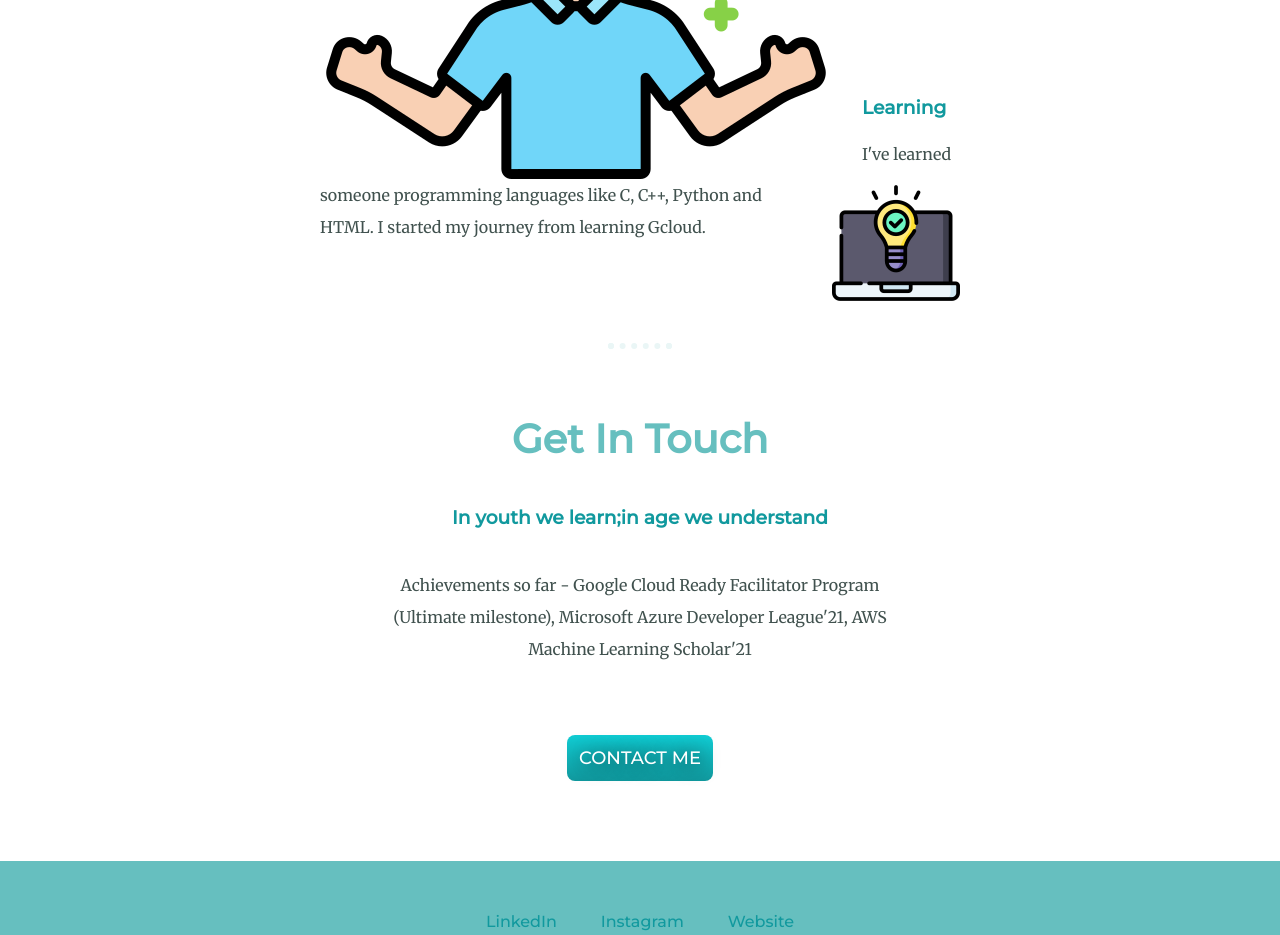
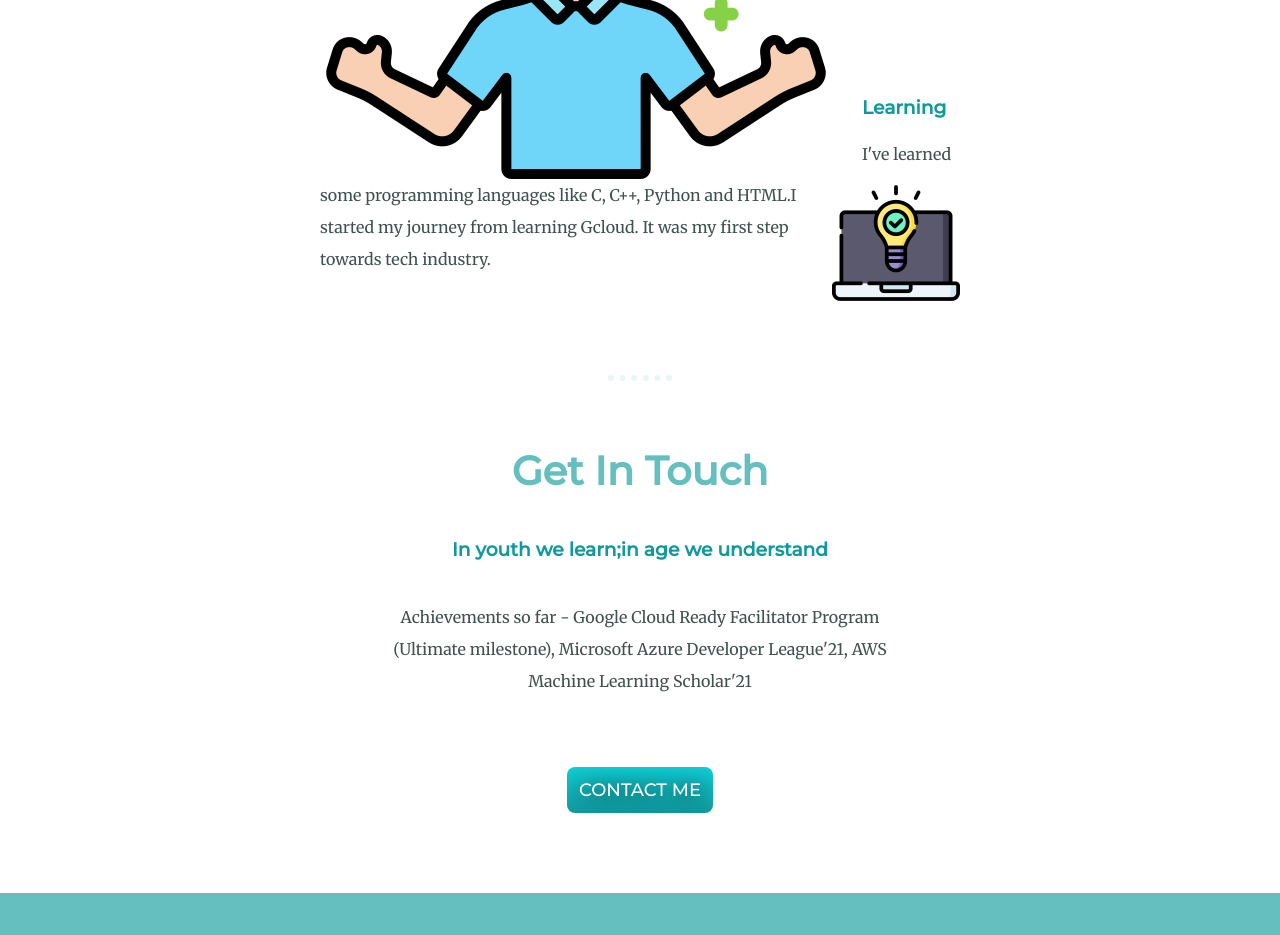
Before and after one commit to BhairavBadage/mini-portfolio-website, a plain HTML site: page index.html in a window 1280 px wide. Shown: the part 1820-2755 px from the top of the page. Drawn offline with Linux system fonts and the light colour scheme.

Commit message:
Update index.html

```diff
--- a/index.html
+++ b/index.html
@@ -33,7 +33,7 @@
         <div class="skill-row">
           <img class="idea-img" src="images/idea.png" alt="idea-img">
           <h3>Learning</h3>
-          <p>I've learned someone programming languages like C, C++, Python and HTML. I started my journey from learning Gcloud.</p>
+          <p>I've learned some programming languages like C, C++, Python and HTML.I started my journey from learning Gcloud. It was my first step towards tech industry.</p>
         </div>
       </div>
       <hr>
```
